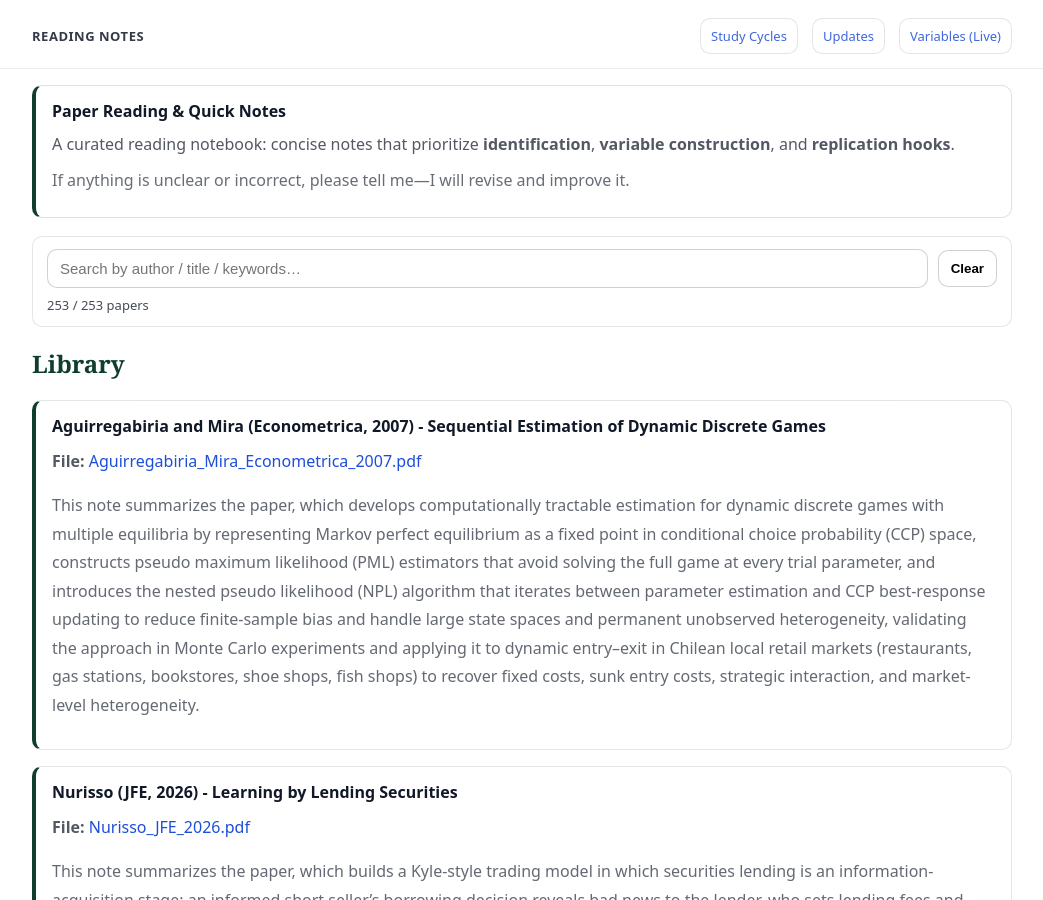
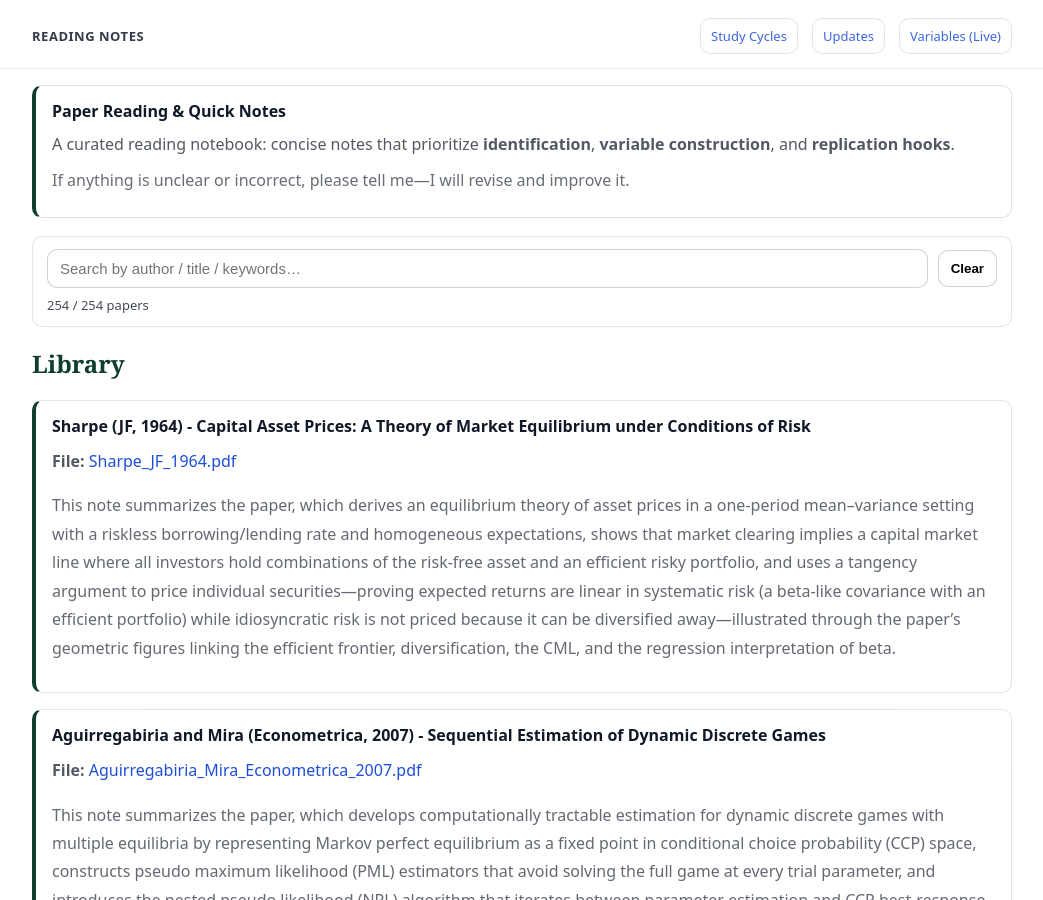
Before and after one commit to yaxinzn/study-archive, a Jekyll site: the page built from reading/index.md, in a window 1280 px wide and 900 px high. Shown: the whole window, without its empty margins (118-1161 px from the left). Built offline with Jekyll 4.4.1, drawn with Linux system fonts in a browser that asks for light colours.

Commit message:
Reading: add/update Sharpe_JF_1964.pdf

```diff
--- a/_data/reading.yml
+++ b/_data/reading.yml
@@ -1,3 +1,7 @@
+- title: "Sharpe (JF, 1964) - Capital Asset Prices: A Theory of Market Equilibrium under Conditions of Risk"
+  file: "Sharpe_JF_1964.pdf"
+  desc: "This note summarizes the paper, which derives an equilibrium theory of asset prices in a one-period mean–variance setting with a riskless borrowing/lending rate and homogeneous expectations, shows that market clearing implies a capital market line where all investors hold combinations of the risk-free asset and an efficient risky portfolio, and uses a tangency argument to price individual securities—proving expected returns are linear in systematic risk (a beta-like covariance with an efficient portfolio) while idiosyncratic risk is not priced because it can be diversified away—illustrated through the paper’s geometric figures linking the efficient frontier, diversification, the CML, and the regression interpretation of beta."
+
 - title: "Aguirregabiria and Mira (Econometrica, 2007) - Sequential Estimation of Dynamic Discrete Games"
   file: "Aguirregabiria_Mira_Econometrica_2007.pdf"
   desc: "This note summarizes the paper, which develops computationally tractable estimation for dynamic discrete games with multiple equilibria by representing Markov perfect equilibrium as a fixed point in conditional choice probability (CCP) space, constructs pseudo maximum likelihood (PML) estimators that avoid solving the full game at every trial parameter, and introduces the nested pseudo likelihood (NPL) algorithm that iterates between parameter estimation and CCP best-response updating to reduce finite-sample bias and handle large state spaces and permanent unobserved heterogeneity, validating the approach in Monte Carlo experiments and applying it to dynamic entry–exit in Chilean local retail markets (restaurants, gas stations, bookstores, shoe shops, fish shops) to recover fixed costs, sunk entry costs, strategic interaction, and market-level heterogeneity."
```
Also changed, not shown: 1 other file.
